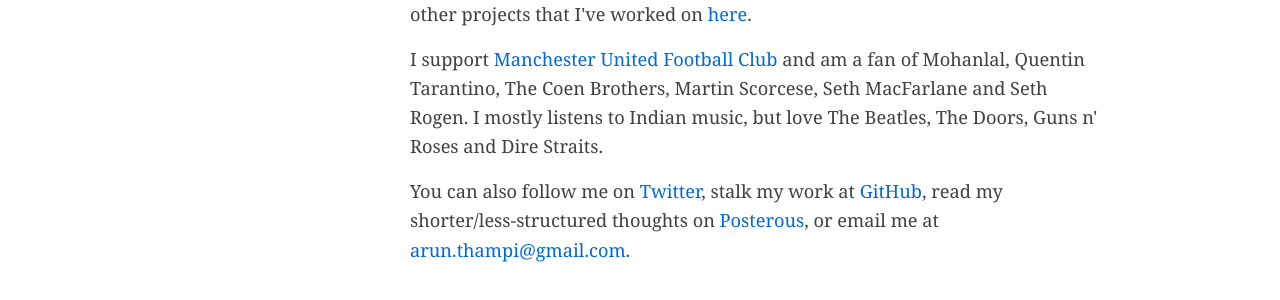
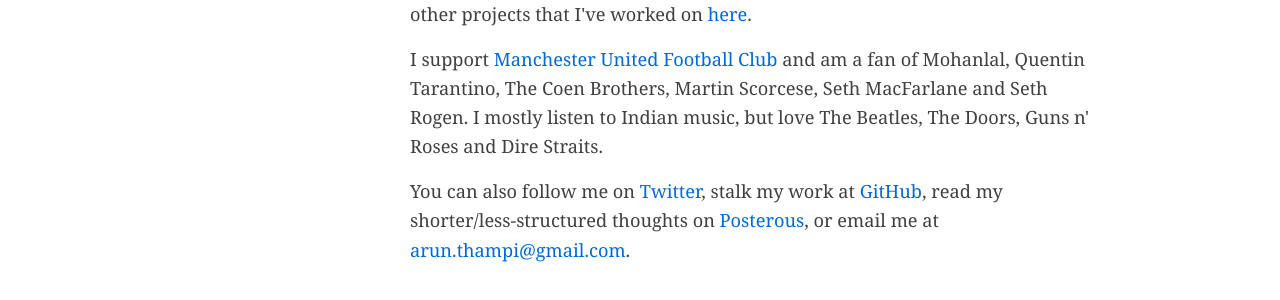
Before and after one commit to arunthampi/arunthampi.github.com, a Jekyll site: the page built from about.html, in a window 1280 px wide. Shown: the part 296-596 px from the top of the page. Built offline with Jekyll 4.4.1, drawn with Linux system fonts in a browser that asks for light colours; Markdown is read by kramdown in place of the engine named in the settings; comment, search, counter and statistics services are not loaded.

```diff
--- a/_posts/2012-02-08-path-uploads-your-entire-address-book-to-their-servers.textile
+++ b/_posts/2012-02-08-path-uploads-your-entire-address-book-to-their-servers.textile
@@ -21,7 +21,7 @@ p(meta). 8 Feb 2012 - Singapore
 
 <h3>[Original Post]</h3>
 
-<p>It all started innocently enough. I was thinking of implementing a Path Mac OS X app as part of our regularly scheduled <a href="http://dev.anideo.com/2012/01/14/the-inaugural-anideo-hackathon.html">hackathon</a>. Using the awesome mitmproxy tool which was featured on the front page of the Hacker News yesterday, I started to observe the various API calls made to Path's servers from the iPhone app. It all seemed harmless enough until I observed a <code>POST</code> request to <code>https://api.path.com/3/contacts/add</code>.</p>
+<p>It all started innocently enough. I was thinking of implementing a Path Mac OS X app as part of our regularly scheduled <a href="http://dev.anideo.com/2012/01/14/the-inaugural-anideo-hackathon.html">hackathon</a>. Using the awesome <a href="http://mitmproxy.org">mitmproxy</a> tool which was featured on the front page of <a href="https://news.ycombinator.com/item?id=3556688">Hacker News</a> yesterday, I started to observe the various API calls made to Path's servers from the iPhone app. It all seemed harmless enough until I observed a <code>POST</code> request to <code>https://api.path.com/3/contacts/add</code>.</p>
 
 <p>Upon inspecting closer, I noticed that my <strong>entire address book (including full names, emails and phone numbers) was being sent as a plist to Path</strong>. Now I don't remember having given permission to Path to access my address book and send its contents to its servers, so I created a completely new "Path" and repeated the experiment and I got the same result - my address book was in Path's hands.</p>
 
@@ -54,7 +54,7 @@ p(meta). 8 Feb 2012 - Singapore
 <p>This has been tried out on Mac OS X Lion 10.7.2.</p>
 
 <ol>
-  <li>Downloads the <a href="http://mitmproxy.org/">mitmproxy</a> tool and set it up by going to the folder of mitmproxy and running <code>sudo python setup.py install</code>. If all goes well, mitmproxy must be available in your $PATH.</li>
+  <li>Download the <a href="http://mitmproxy.org/">mitmproxy</a> tool and set it up by going to the folder of mitmproxy and running <code>sudo python setup.py install</code>. If all goes well, mitmproxy must be available in your $PATH.</li>
   <li>Start mitmproxy by running <code>mitmproxy</code>.</li>
   <li>Obtain the IP address of your computer by running <code>ifconfig en1</code> (or whatever is the interface that you are using).</li>
   <li>Set the proxy on your iPhone by going to your wireless settings, setting the proxy to be "Manual", and set the IP to be your computer's IP and the port as 8080.</li>
--- a/about.html
+++ b/about.html
@@ -12,7 +12,7 @@ title: About McLovin
 
   <p>Our latest creation is a video discovery/aggregator service called <a href="http://getdenso.com">Denso</a>. It is available on the <a href="http://bit.ly/densoapp">App Store</a> for free and is a universal app. You can browse the other projects that I've worked on <a href="/projects.html">here</a>.</p>
 
-  <p>I support <a href="http://manutd.com">Manchester United Football Club</a> and am a fan of Mohanlal, Quentin Tarantino, The Coen Brothers, Martin Scorcese, Seth MacFarlane and Seth Rogen. I mostly listens to Indian music, but love The Beatles, The Doors, Guns n' Roses and Dire Straits.</p>
+  <p>I support <a href="http://manutd.com">Manchester United Football Club</a> and am a fan of Mohanlal, Quentin Tarantino, The Coen Brothers, Martin Scorcese, Seth MacFarlane and Seth Rogen. I mostly listen to Indian music, but love The Beatles, The Doors, Guns n' Roses and Dire Straits.</p>
 
   <p>You can also follow me on <a href="http://twitter.com/iamclovin">Twitter</a>, stalk my work at <a href="http://github.com/arunthampi">GitHub</a>, read my shorter/less-structured thoughts on <a href="http://posterous.mclov.in">Posterous</a>, or email me at <a href="mailto:arun.thampi@gmail.com">arun.thampi@gmail.com</a>.</p>
 
```
